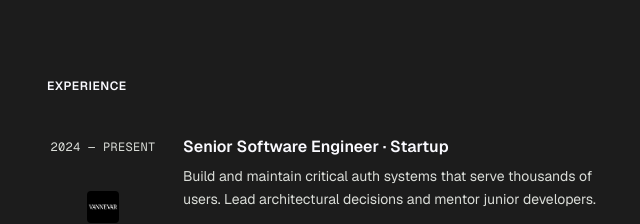
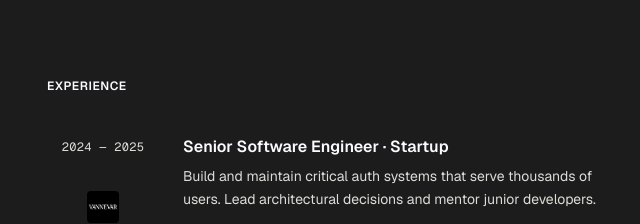
Before and after one commit to coreycasmedes/ui, a React (Vite) app: page / in a window 1280 px wide. Shown: the part 1340-1564 px from the top of the page, without its empty margins (305-945 px from the left). Built offline with nearby package versions, Linux system fonts and the light colour scheme.

Commit message:
chore: update experiences

```diff
--- a/src/components/home/Home.tsx
+++ b/src/components/home/Home.tsx
@@ -12,7 +12,7 @@ import capitalOneLogo from "../../assets/capital-one-logo.png";
 
 const experiences = [
   {
-    period: "2024 — Present",
+    period: "2024 — 2025",
     title: "Senior Software Engineer",
     company: "Startup",
     logo: vannevarLogo,
```
